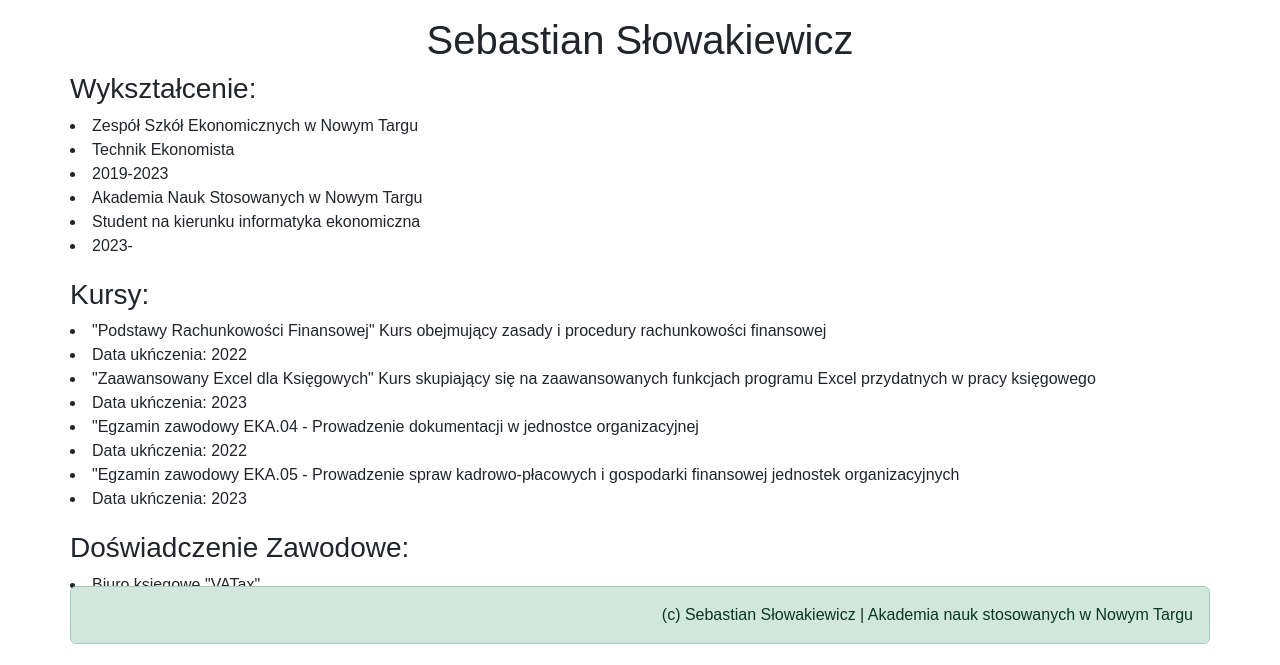
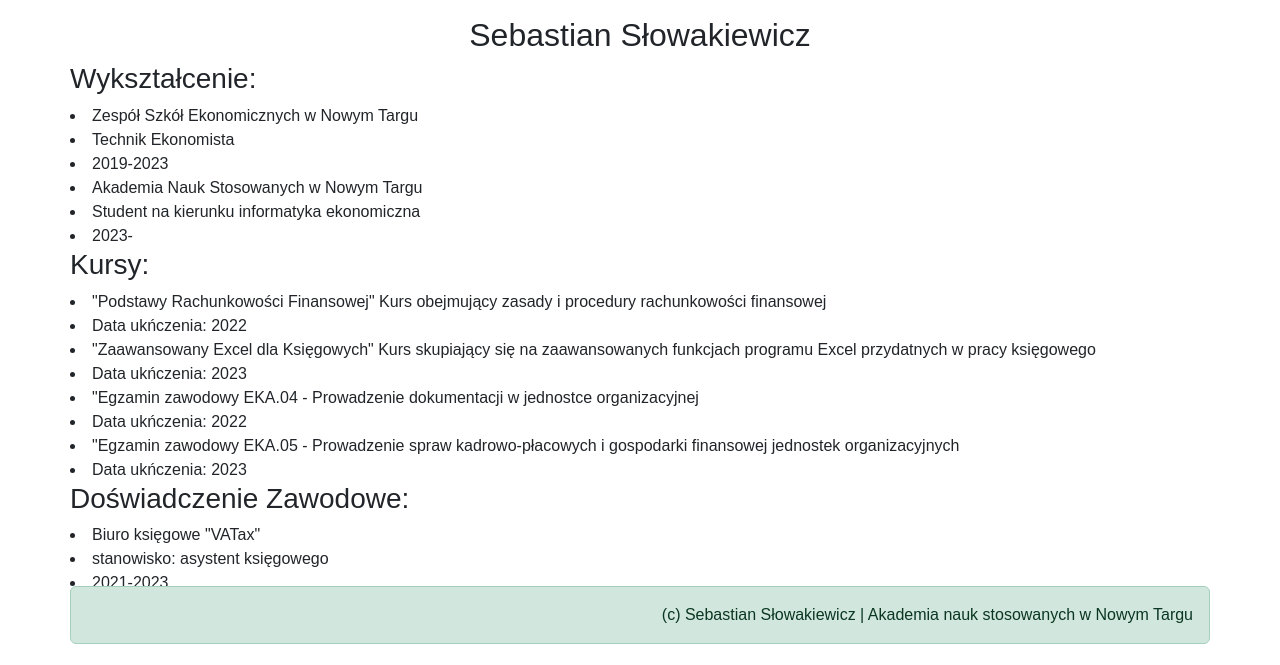
Before and after one commit to SebastianSlowakiewicz/CeneoWebScraper, a Flask app: page /about in a window 1280 px wide. Shown: the part 140-805 px from the top of the page. After the commit the page ends 784 px from the top, so only its background shows below. Run offline with Flask 3, Linux system fonts and the light colour scheme.

Commit message:
changed style 1

```diff
--- a/app/static/style.css
+++ b/app/static/style.css
@@ -22,14 +22,8 @@ body {
     font-family: Arial, sans-serif;
     margin: 20px;
 }
-section {
-    margin-bottom: 20px;
-}
 
-h2 {
-    color: #363636;
-    text-align: justify;
-}
+
 
 ul {
     list-style-type: none;
--- a/app/templates/about.html.jinja
+++ b/app/templates/about.html.jinja
@@ -36,7 +36,7 @@
       </div>
     </div></menu>
 <section>
-        <h1>Sebastian Słowakiewicz</h1>
+        <h2>Sebastian Słowakiewicz</h2>
     <section>
         <h3>Wykształcenie:</h3>
         <h7>
```
